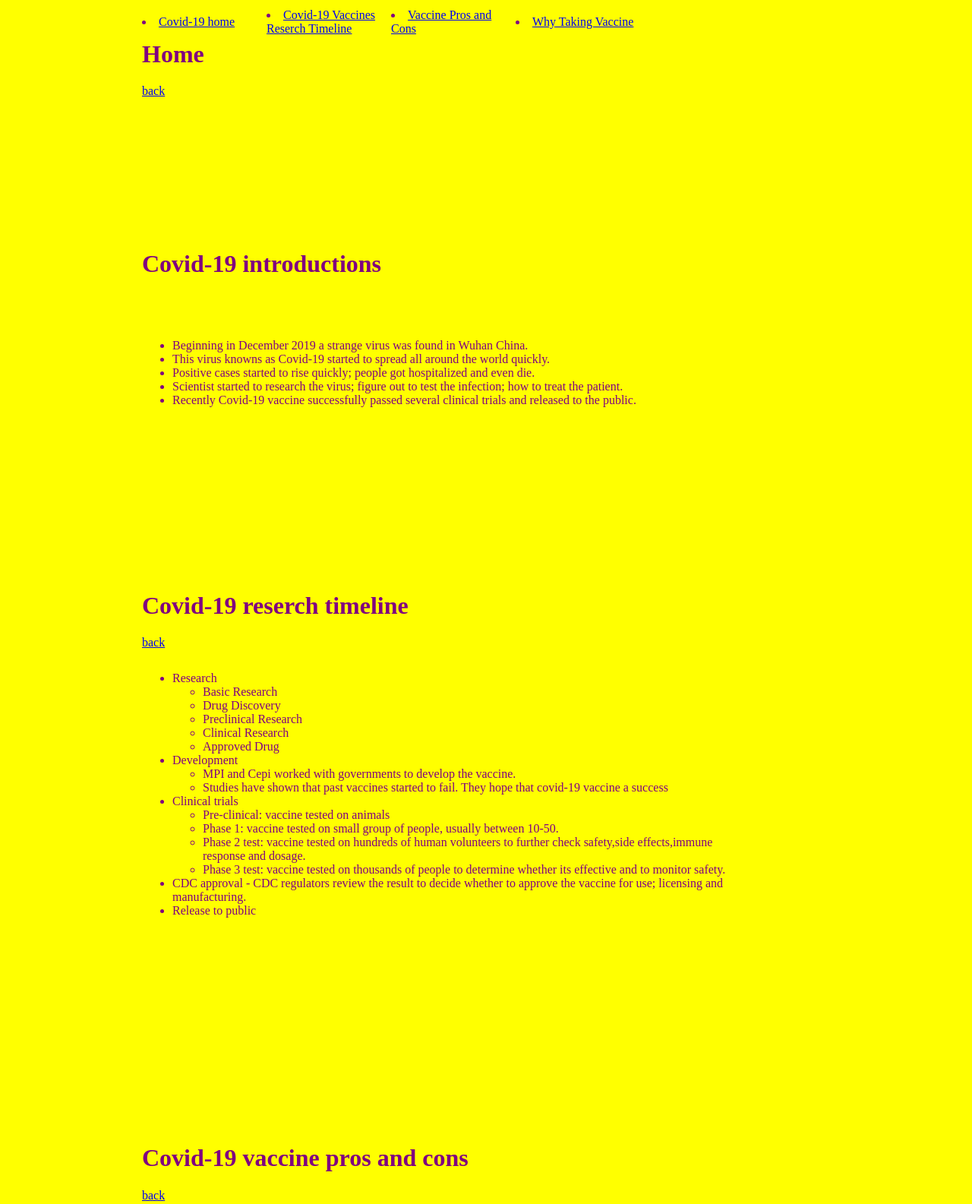
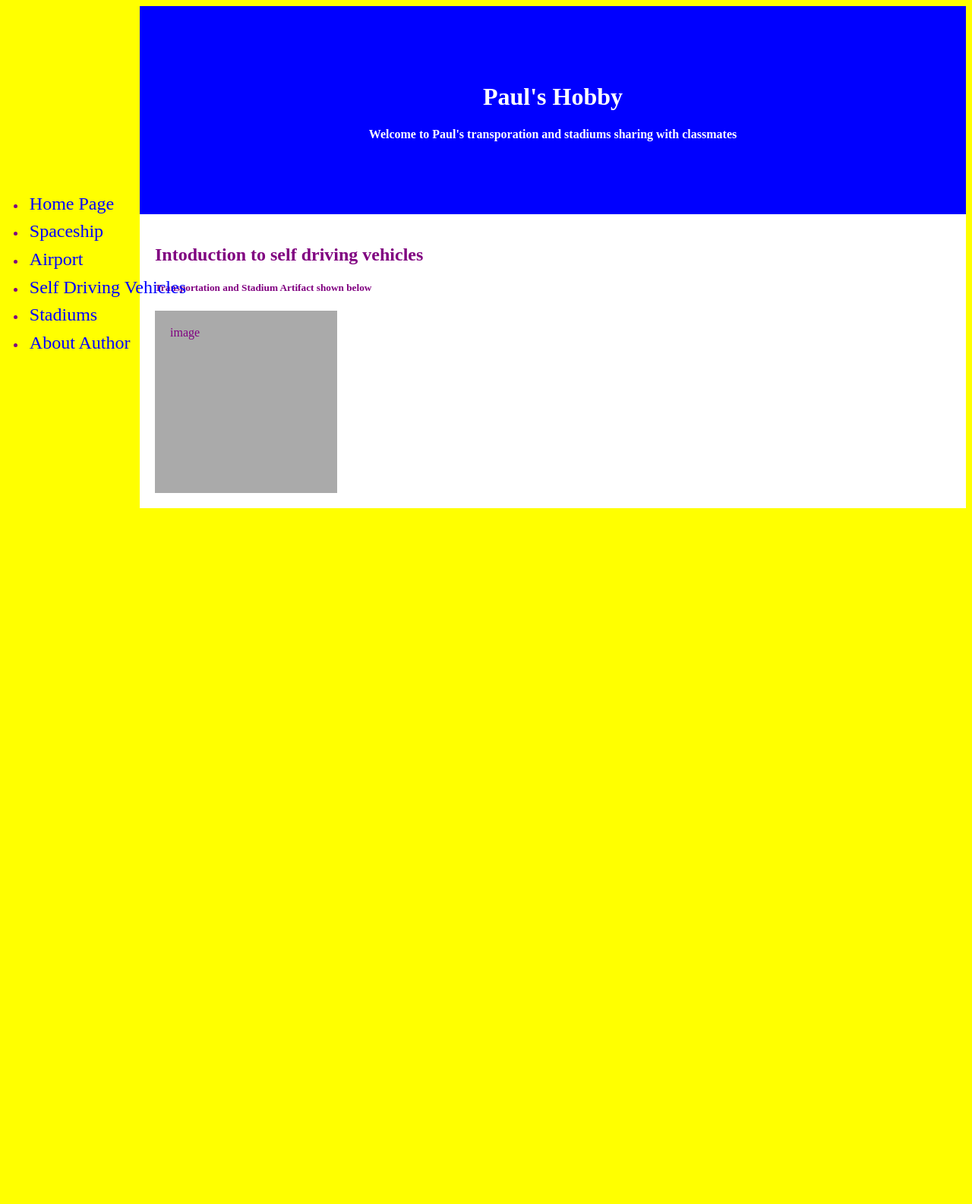
Before and after one commit to WVCS/index-1858784, a plain HTML site: page index.html in a window 1280 px wide. Shown: the top 1585 px of the page at 76% size. After the commit the page ends 800 px from the top, so only its background shows below. Drawn offline with Linux system fonts and the light colour scheme.

Commit message:
Update index.html

```diff
--- a/index.html
+++ b/index.html
@@ -4,109 +4,39 @@
 <link rel="stylesheet" href="paul-style.css">
 </header>
 <html><body>
- <table id="navbar">
-    <tr>
-      <ul class="nav">
-        <td>
-    <li><a href="#home"> Covid-19 home</a></li></td>
-        <td>
-    <li><a href="#timeline">Covid-19 Vaccines Reserch Timeline</a></li></td>
-        <td>
-    <li><a href="#ProsCons">Vaccine Pros and Cons</a></li></td><td>
-    <li><a href="#why">Why Taking Vaccine</a></li></td></ul></tr></table>
+ <html lang="en">
+<head>
+<title>Page Title</title>
+<link rel="stylesheet" href="style.css">
+  </head>
+  <body>
+    <div class="header">
+      <h1> Paul's Hobby </h1> <p> <b>Welcome to Paul's transporation and stadiums sharing with classmates </b> </p></div>
 
-<table  id="home" height="700px" Width="800px">
-  <tr valign="top" allign="left">
-    <td columnspan="2">
-    <h1>Home</h1>
-    <a href="#navbar">back</a>
-  </td></tr>
-  <tr align="left"><td columnspan="2"><h1 background-color>Covid-19 introductions</h1></td></tr>
-  <tr><td valign="top">
-    <ul class="covidIntro"><li>Beginning in December 2019 a strange virus was found in Wuhan China.<br/>
-<li>This virus knowns as Covid-19 started to spread all around the world quickly.<br/>
-<li>Positive cases started to rise quickly; people got hospitalized and even die.
-<li>Scientist started to research the virus; figure out to test the infection; how to treat the patient.
-<li>Recently Covid-19 vaccine successfully passed several clinical trials and released to the public.</ul>
-    </td></tr>
-  </table>
-
-<table id="timeline" height="700px" Width="800px">
-  <tr> <td columnspan="2">
-  <h1>Covid-19 reserch timeline</h1>
-    <a href="#navbar">back</a>
-  </td></tr>
-    <tr><td valign="top">
-    <ul class="timeline">
-      <li>Research </li>
-<ul class="research">
-            <li>Basic Research </li>
-  <li>Drug Discovery </li>
-  <li> Preclinical Research</li>
-  <li> Clinical Research</li>
-  <li>Approved Drug </li>
-      </ul>
-
-      <li> Development </li>          <ul class="dev">
-            <li> MPI and Cepi worked with governments to develop the vaccine. </li>
-            <li>Studies have shown that past vaccines started to fail. They hope that covid-19 vaccine a success</li> </ul>
-       <li>Clinical trials </li>
-                <ul class="test">
-                  <li> Pre-clinical: vaccine tested on animals</li>
-            <li> Phase 1: vaccine tested on small group of people, usually between 10-50. </li>
-            <li>Phase 2 test: vaccine tested on hundreds of human volunteers to further check safety,side effects,immune response and dosage. </li><li>Phase 3 test: vaccine tested on thousands of people to determine whether its effective and to monitor safety. </li>  </ul>
-       <li> CDC approval - CDC regulators review the result to decide whether to approve the vaccine for use; licensing and manufacturing.</li>
-       <li> Release to public </li>
-      </ul></td></tr>
-  </table>
-
-<table id="ProsCons" height="700px" Width="800px">
-  <tr><td columnspan="2">
-  <h1>Covid-19 vaccine pros and cons</h1>
-    <a href="#navbar">back</a>
-  </td></tr>
-  <tr><td  valign="top">
-    <ul class="proscons">
-      <li>Pros </li>
-      <ul><li> It can stop coronavirus from spreading
-<li>No tests and quarantine for a few days
-<li>People will stay healthy
-<li>Minimize death rate
-<li>Less people get sick
-      </ul><li>Cons </li>
-      <ul><li>Allergic reactions can happen depends on individual's immune system
-<li>Fainting and tiredness.
-<li>Causes some complication to some people.
-<li>Tiredness
-      </ul></td></tr>
-  </table>
-
-<table id="why" height="700px" Width="800px" >
-  <tr><td coloumnspan="2">
-  <h1>Why taking Covid-19 vaccine is important</h1>
-    <a href="#navbar">back</a>
-  </td></tr>  <tr><td  valign="top">
-    <ul class="why">
-      <li>Because Covid-19 virus is severe than other virus, it is easy to spread.
-<li>Some people can even die.
-      <li>Vaccine can increase people immune system to fight virus.</ul></td></tr></table>
-<br />
-<br />
-<br />
-<br />
-<br />
-<br />
-<br />
-<br />
-<br />
-<br />
-<br />
-<br />
-<br />
-<br />
-<br />
-</body></html>
+   <div class="row">
 
 
-</body>
-</html>
+     <ul class="navbar">
+<li><a href="Paul-Transportation.html">Home Page</a>
+</li>
+       <li><a href="spaceship.html">Spaceship</a>
+</li><li><a href="airport.html">Airport</a>
+</li>
+       <li><a href="selfdrivingcar.html">Self Driving Vehicles</a>
+</li>       <li><a href="selfdrivingcar.html">Stadiums</a>
+</li>
+
+       <li><a href="aboutme.html">About Author</a>
+</li></ul>
+
+   <div class="main">
+     <h2>Intoduction to self driving vehicles</h2>
+        <h5> Transportation and Stadium Artifact shown below </h5>
+   <div class="imgstyle" style="height:200px;width:200px"> image
+
+     </div>
+   </div>
+  </div>
+  </body>
+
+  </html>
```
